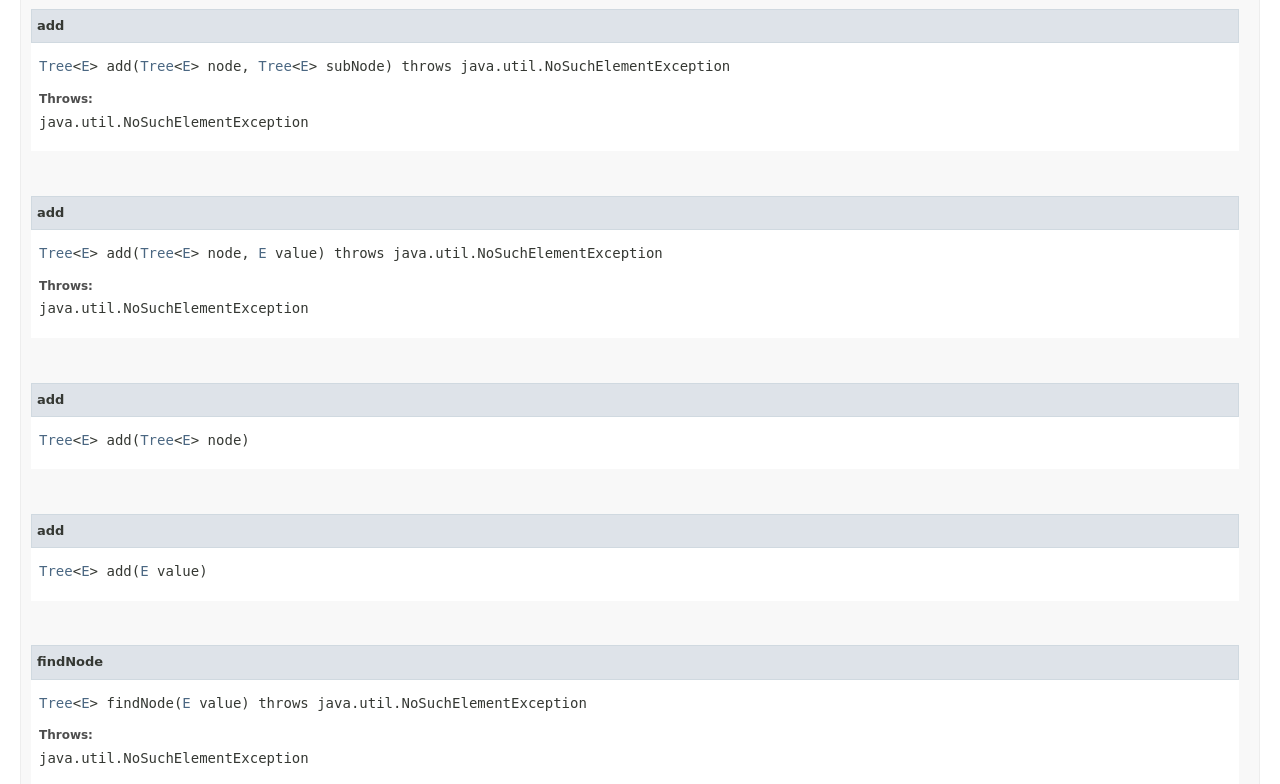
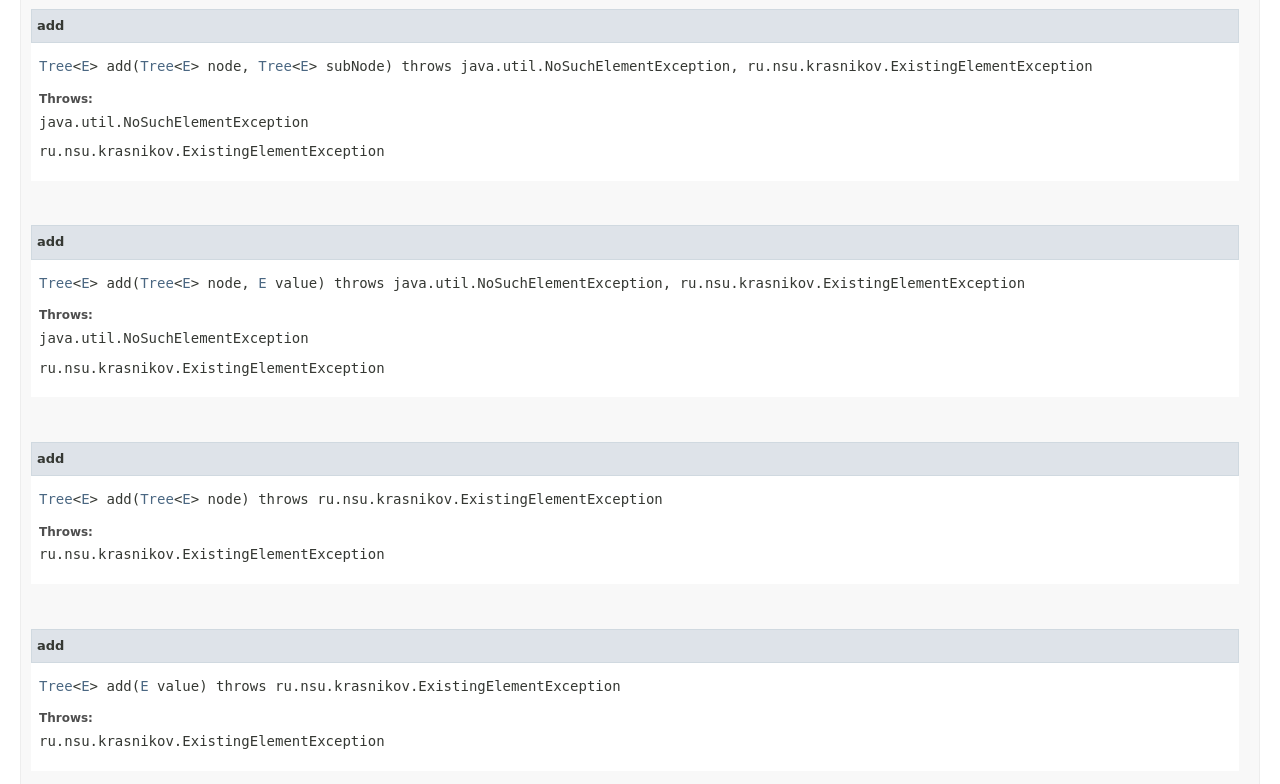
Before and after one commit to miqqra/OOP, a plain HTML site: page Task_1_2_2/ru/nsu/krasnikov/TreeInterface.html in a window 1280 px wide. Shown: the part 1040-1824 px from the top of the page. Drawn offline with Linux system fonts and the light colour scheme; no server answers; a script that the page names is missing; a web font is replaced by a local one.

Commit message:
Deploying to gh-pages from @ miqqra/OOP@59a27ad6444c2100d941832a7ba002691549c5b9 🚀

```diff
--- a/Task_1_2_2/ru/nsu/krasnikov/TreeInterface.html
+++ b/Task_1_2_2/ru/nsu/krasnikov/TreeInterface.html
@@ -243,10 +243,12 @@ $('.navPadding').css('padding-top', $('.fixedNav').css("height"));
 <h4>add</h4>
 <pre class="methodSignature"><a href="Tree.html" title="class in ru.nsu.krasnikov">Tree</a>&lt;<a href="TreeInterface.html" title="type parameter in TreeInterface">E</a>&gt;&nbsp;add&#8203;(<a href="Tree.html" title="class in ru.nsu.krasnikov">Tree</a>&lt;<a href="TreeInterface.html" title="type parameter in TreeInterface">E</a>&gt;&nbsp;node,
             <a href="Tree.html" title="class in ru.nsu.krasnikov">Tree</a>&lt;<a href="TreeInterface.html" title="type parameter in TreeInterface">E</a>&gt;&nbsp;subNode)
-     throws java.util.NoSuchElementException</pre>
+     throws java.util.NoSuchElementException,
+            ru.nsu.krasnikov.ExistingElementException</pre>
 <dl>
 <dt><span class="throwsLabel">Throws:</span></dt>
 <dd><code>java.util.NoSuchElementException</code></dd>
+<dd><code>ru.nsu.krasnikov.ExistingElementException</code></dd>
 </dl>
 </li>
 </ul>
@@ -260,10 +262,12 @@ $('.navPadding').css('padding-top', $('.fixedNav').css("height"));
 <h4>add</h4>
 <pre class="methodSignature"><a href="Tree.html" title="class in ru.nsu.krasnikov">Tree</a>&lt;<a href="TreeInterface.html" title="type parameter in TreeInterface">E</a>&gt;&nbsp;add&#8203;(<a href="Tree.html" title="class in ru.nsu.krasnikov">Tree</a>&lt;<a href="TreeInterface.html" title="type parameter in TreeInterface">E</a>&gt;&nbsp;node,
             <a href="TreeInterface.html" title="type parameter in TreeInterface">E</a>&nbsp;value)
-     throws java.util.NoSuchElementException</pre>
+     throws java.util.NoSuchElementException,
+            ru.nsu.krasnikov.ExistingElementException</pre>
 <dl>
 <dt><span class="throwsLabel">Throws:</span></dt>
 <dd><code>java.util.NoSuchElementException</code></dd>
+<dd><code>ru.nsu.krasnikov.ExistingElementException</code></dd>
 </dl>
 </li>
 </ul>
@@ -273,7 +277,12 @@ $('.navPadding').css('padding-top', $('.fixedNav').css("height"));
 <ul class="blockList">
 <li class="blockList">
 <h4>add</h4>
-<pre class="methodSignature"><a href="Tree.html" title="class in ru.nsu.krasnikov">Tree</a>&lt;<a href="TreeInterface.html" title="type parameter in TreeInterface">E</a>&gt;&nbsp;add&#8203;(<a href="Tree.html" title="class in ru.nsu.krasnikov">Tree</a>&lt;<a href="TreeInterface.html" title="type parameter in TreeInterface">E</a>&gt;&nbsp;node)</pre>
+<pre class="methodSignature"><a href="Tree.html" title="class in ru.nsu.krasnikov">Tree</a>&lt;<a href="TreeInterface.html" title="type parameter in TreeInterface">E</a>&gt;&nbsp;add&#8203;(<a href="Tree.html" title="class in ru.nsu.krasnikov">Tree</a>&lt;<a href="TreeInterface.html" title="type parameter in TreeInterface">E</a>&gt;&nbsp;node)
+     throws ru.nsu.krasnikov.ExistingElementException</pre>
+<dl>
+<dt><span class="throwsLabel">Throws:</span></dt>
+<dd><code>ru.nsu.krasnikov.ExistingElementException</code></dd>
+</dl>
 </li>
 </ul>
 <a id="add(java.lang.Object)">
@@ -284,7 +293,12 @@ $('.navPadding').css('padding-top', $('.fixedNav').css("height"));
 <ul class="blockList">
 <li class="blockList">
 <h4>add</h4>
-<pre class="methodSignature"><a href="Tree.html" title="class in ru.nsu.krasnikov">Tree</a>&lt;<a href="TreeInterface.html" title="type parameter in TreeInterface">E</a>&gt;&nbsp;add&#8203;(<a href="TreeInterface.html" title="type parameter in TreeInterface">E</a>&nbsp;value)</pre>
+<pre class="methodSignature"><a href="Tree.html" title="class in ru.nsu.krasnikov">Tree</a>&lt;<a href="TreeInterface.html" title="type parameter in TreeInterface">E</a>&gt;&nbsp;add&#8203;(<a href="TreeInterface.html" title="type parameter in TreeInterface">E</a>&nbsp;value)
+     throws ru.nsu.krasnikov.ExistingElementException</pre>
+<dl>
+<dt><span class="throwsLabel">Throws:</span></dt>
+<dd><code>ru.nsu.krasnikov.ExistingElementException</code></dd>
+</dl>
 </li>
 </ul>
 <a id="findNode(java.lang.Object)">
```
Also changed, not shown: Task_1_2_2/ru/nsu/krasnikov/Tree.html (+14 -4 lines), 3 other files.
